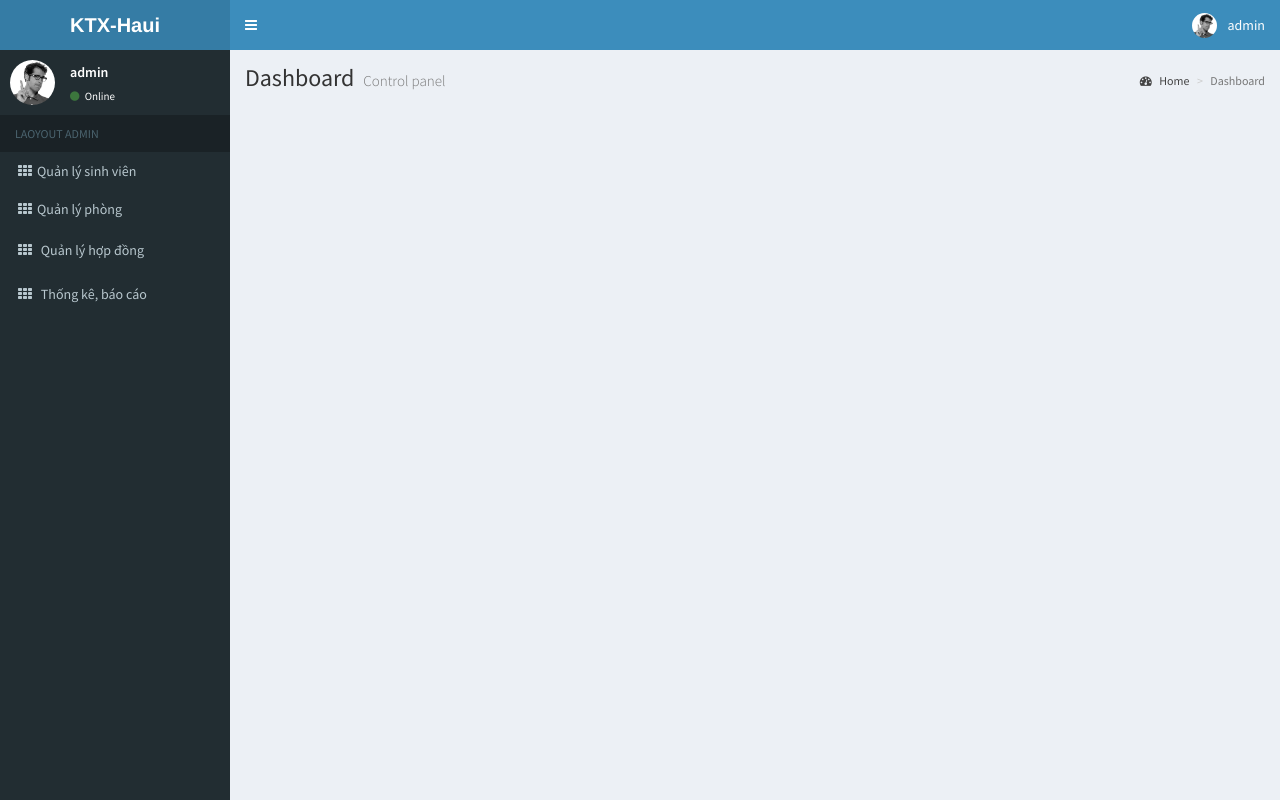
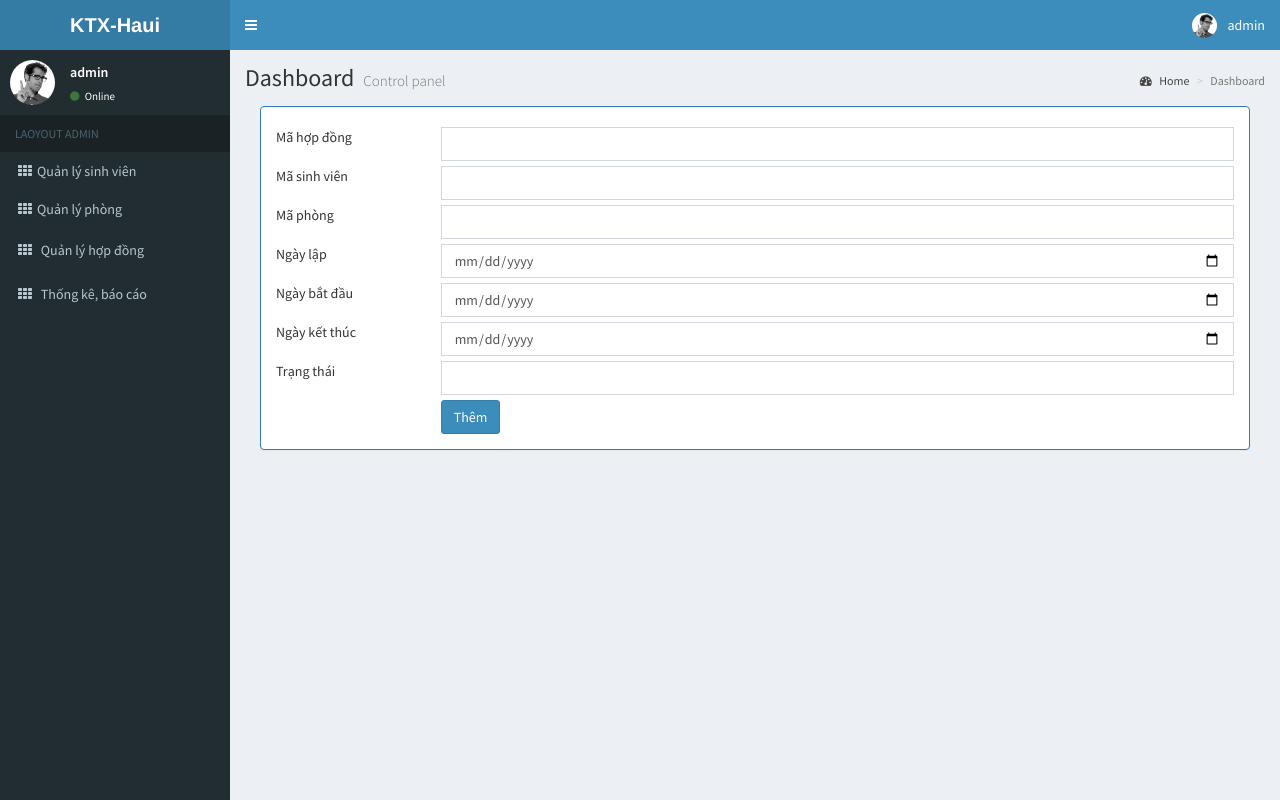
Before and after one commit to Lap-Trinh-PHP/QLKTX, a PHP site: page /index.php?page=ThemSuaHopDong in a window 1280 px wide. Run offline with PHP 8.4, Linux system fonts and the light colour scheme; a user stored in the database is signed in; a stand-in replaces the project's code that opens the database connection; some libraries are stand-ins or nearby versions.

Commit message:
man hinh hop dong

```diff
--- a/Backend/Views/QLHopDong.php
+++ b/Backend/Views/QLHopDong.php
@@ -1,7 +1,7 @@
 
 <div class="col-md-12">
     <div style="margin-bottom:5px;">
-        <a href="index.php?page=ThemSuaSinhVien" class="btn btn-primary">Thêm hợp đồng</a>
+        <a href="index.php?page=ThemSuaHopDong&action=add" class="btn btn-primary">Thêm hợp đồng</a>
     </div>
     <div class="panel panel-primary">
         <div class="panel-heading">Danh sách hợp đồng</div>
@@ -15,7 +15,6 @@
                     <th style="max-width: 100px;">Ngày bắt đầu</th>
                     <th style="max-width: 150px;">Ngày kết thúc</th>
                     <th style="max-width: 150px;">Trạng thái</th>
-                    <th style="max-width:100px;"></th>
                 </tr>
                 <?php
                     $sql = "SELECT * FROM hopdong";
--- /dev/null
+++ b/Backend/Views/ThemSuaHopDong.php
@@ -0,0 +1,154 @@
+<?php
+    $action = isset($_GET["action"]) ? $_GET["action"] : null;
+    $MaHopDong = isset($_GET["idHopDong"]) ? $_GET["idHopDong"] : null;
+    $MaSinhVien = isset($_POST["idSinhVien"]) ? $_POST["idSinhVien"] : null;
+    $MaPhong = isset($_POST["idPhong"]) ? $_POST["idPhong"] : null;
+    $NgayLap = isset($_POST["ngayLap"]) ? $_POST["ngayLap"] : null;
+    $NgayBatDau = isset($_POST["ngayBatDau"]) ? $_POST["ngayBatDau"] : null;
+    $NgayKetThuc = isset($_POST["ngayKetThuc"]) ? $_POST["ngayKetThuc"] : null;
+    $TrangThai = isset($_POST["status"]) ? $_POST["status"] : null;
+    if($action == "add"){
+        try{
+                $sql = "INSERT INTO hopdong (`idHopDong`, `idSinhVien`, `idPhong`, `ngayLap`, `ngayBatDau`, `ngayKetThuc`, `status`)
+                VALUES('$MaHopDong','$MaSinhVien',$MaPhong,'$NgayLap','$NgayLap','$NgayBatDau','$NgayKetThuc', '$TrangThai');";
+                $resultAdd = mysqli_query($conn, $sql);
+                if(isset($resultAdd) && $resultAdd!=""){
+                    echo "<script>location.href='index.php?page=QLHopDong'</script>";
+                }
+            mysqli_close($conn);
+        }
+        catch(Exception $e){
+            echo "<script> alert('Xin kiểm tra lại dữ liệu vừa nhập')</script>";
+        }
+    }
+    if($action == "edit"){
+        try{
+            $sql1 = "SELECT * FROM hopdong WHERE idHopDong = $MaHopDong";
+            $result = mysqli_query($conn, $sql1);
+            $row = mysqli_fetch_assoc($result);
+            $MaHopDong = $row["idHopDong"];
+            $MaSinhVien = $row["idSinhVien"];
+            $MaPhong = $row["idPhong"];
+            $NgayLap = $row["ngayLap"];
+            $NgayBatDau = $row["ngayBatDau"];
+            $NgayKetThuc = $row["ngayKetThuc"];
+            $TrangThai = $row["status"];
+
+            $sqlEdit = "UPDATE hopdong
+            SET idSinhVien = '$MaSinhVien', idPhong='$MaPhong', ngayLap=$NgayLap, ngayBatDau='$NgayBatDau', ngayKetThuc='$NgayKetThuc', status='$status'
+            WHERE idHopDong = '$MaHopDong'";
+            $resultEdit= mysqli_query($conn, $sqlEdit);
+            if(isset($resultEdit) && $resultEdit!=""){
+                echo "<script>location.href='index.php?page=QLHopDong'</script>";
+            }
+            mysqli_close($conn);
+        }
+        catch(Exception $e){
+            echo "<script> alert('Xin kiểm tra lại dữ liệu vừa nhập')</script>";
+        }
+
+    }
+    if($action == "delete"){
+        try{
+            $sqlDelete = "DELETE FROM hopdong WHERE idHopDong = '$MaHopDong'";
+            $delete = mysqli_query($conn, $sqlDelete);
+            mysqli_close($conn);
+            if(isset($delete) && $delete != ""){
+                echo "<script> alert('Xóa thành công!');location.href='index.php?page=QLHopDong';</script>";
+            }
+        }
+        catch(Exception $e){
+            echo "<script> alert('Xin kiểm tra lại dữ liệu vừa nhập')</script>";
+        }
+    }
+?>
+
+<div class="col-md-12">
+    <div class="panel panel-primary">
+        <?php
+            if($action == "add")
+                echo " <div class='panel-heading'>Hợp đồng</div>";
+            if($action == "edit")
+                echo " <div class='panel-heading'>Sửa hợp đồng</div>";
+        ?>
+
+        <div class="panel-body">
+        <form method="post" enctype="multipart/form-data">
+            <?php
+                if($action == "edit"){
+                    echo "<div class='row' style='margin-top:5px;'>
+                            <div class='col-md-2'>Mã hợp đồng</div>
+                            <div class='col-md-10'>
+                                <input type='text' value='$MaHopDong' name='idHopDong' class='form-control' readonly>
+                            </div>
+                        </div>";
+                }
+            ?>
+            <!-- rows -->
+            <div class="row" style="margin-top:5px;">
+                <div class="col-md-2">Mã hợp đồng</div>
+                <div class="col-md-10">
+                    <input type="text" value="<?php echo isset($MaHopDong)? $MaHopDong:''; ?>" name="idHopDong" class="form-control" required>
+                </div>
+            </div>
+            <!-- end rows -->
+            <!-- rows -->
+            <div class="row" style="margin-top:5px;">
+                <div class="col-md-2">Mã sinh viên</div>
+                <div class="col-md-10">
+                    <input type="text" value="<?php echo isset($MaSinhVien)? $MaSinhVien:''; ?>" name="idSinhVien" class="form-control" required>
+                </div>
+            </div>
+            <!-- end rows -->
+            <!-- rows -->
+            <div class="row" style="margin-top:5px;">
+                <div class="col-md-2">Mã phòng</div>
+                <div class="col-md-10">
+                <input type="text" value="<?php echo isset($MaPhong)? $MaPhong:''; ?>" name="idPhong" class="form-control" required>
+                </div>
+            </div>
+            <!-- end rows -->
+            <!-- rows -->
+            <div class="row" style="margin-top:5px;">
+                <div class="col-md-2">Ngày lập</div>
+                <div class="col-md-10">
+                    <input type="date" value="<?php echo isset($NgayLap)? $NgayLap:''; ?>" name="ngayLap" class="form-control" required>
+                </div>
+            </div>
+            <!-- end rows -->
+            <!-- rows -->
+            <div class="row" style="margin-top:5px;">
+                <div class="col-md-2">Ngày bắt đầu</div>
+                <div class="col-md-10">
+                    <input type="date" value="<?php echo isset($NgayBatDau)? $NgayBatDau:''; ?>" name="ngayBatDau" class="form-control" required>
+                </div>
+            </div>
+            <!-- end rows -->
+            <!-- rows -->
+            <div class="row" style="margin-top:5px;">
+                <div class="col-md-2">Ngày kết thúc</div>
+                <div class="col-md-10">
+                    <input type="date" value="<?php echo isset($NgayKetThuc)? $NgayKetThuc:''; ?>" name="ngayKetThuc" class="form-control" required>
+                </div>
+            </div>
+            <!-- end rows -->
+            <!-- rows -->
+            <div class="row" style="margin-top:5px;">
+                <div class="col-md-2">Trạng thái</div>
+                <div class="col-md-10">
+                    <input type="number" value="<?php echo isset($status)? $status:''; ?>" name="status" class="form-control" required>
+                </div>
+            </div>
+            <!-- end rows -->
+            <!-- rows -->
+            <div class="row" style="margin-top:5px;">
+                <div class="col-md-2"></div>
+                <div class="col-md-10">
+                    <input type="submit" value="<?php if($action == "edit") echo "Sửa"; else echo "Thêm"; ?>" class="btn btn-primary" onclick="<script>location.href='index.php?page=QLSinhVien'</script>">
+                </div>
+            </div>
+            <!-- end rows -->
+        </form>
+        </div>
+    </div>
+</div>
```
